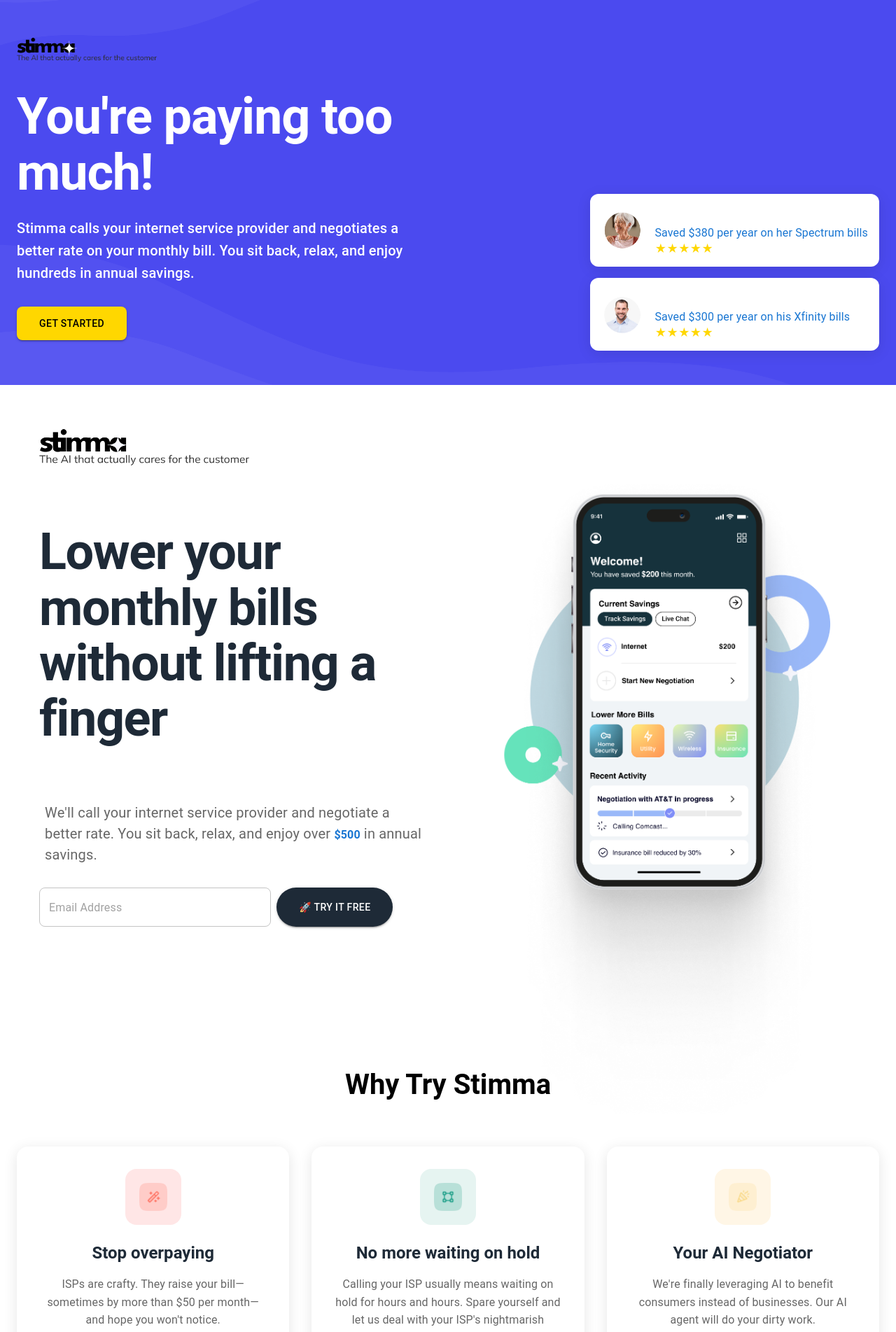
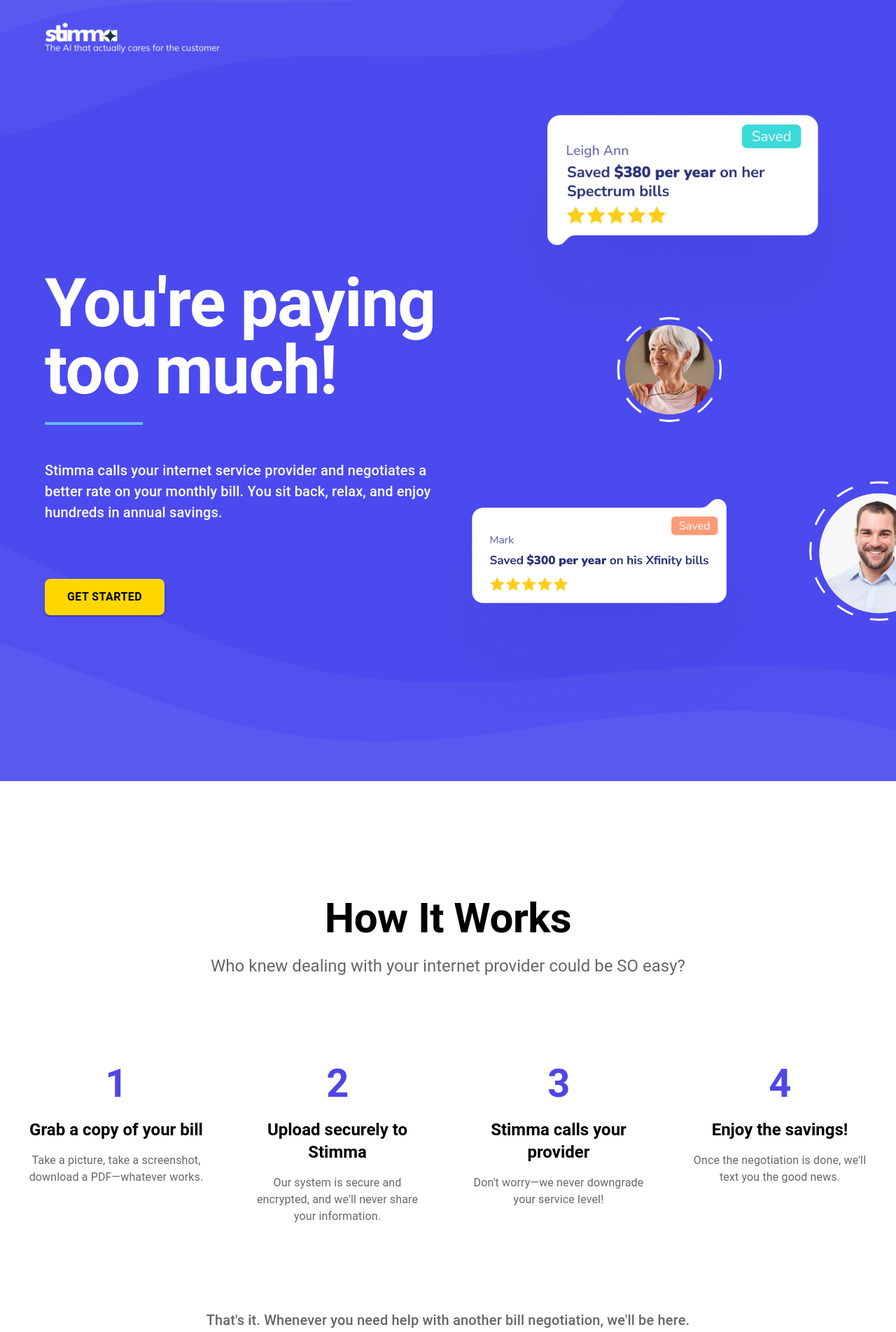
Before and after one commit to JoeS51/stimma-landing, a React (Create React App) app in the folder my-app/: page / in a window 1280 px wide. Shown: the part 20-1923 px from the top of the page at 70% size. Built offline with nearby package versions, Linux system fonts and the light colour scheme.

Commit message:
Almost done with new landing page

```diff
--- a/my-app/src/App.js
+++ b/my-app/src/App.js
@@ -21,10 +21,11 @@
 import leigh from './assets/Leigh.png';
 import bg from './assets/bg.png';
 import mark from './assets/Mark.png';
-import JaneQuote from './assets/LeighQuote.png';
+import LeighQuote from './assets/LeighQuote.png';
 import MarkQuote from './assets/MarkQuote.png';
+import phone from './assets/HalfPhone.png';
 
-import { useState } from 'react';
+import { useState, useRef } from 'react';
 
 const StyledTextField = styled(TextField)({
   '& .MuiOutlinedInput-root': {
@@ -37,6 +38,7 @@
 export default function App() {
   const [email, setEmail] = useState('');
   const [isSubmitting, setIsSubmitting] = useState(false);
+  const emailInputRef = useRef(null);
 
   const handleSubmit = async (emailValue) => {
     if (!emailValue || isSubmitting) return;
@@ -72,35 +74,56 @@
         <Box sx={{
           bgcolor: '#4F46E5',
           color: 'white',
-          py: 8,
+          py: { xs: 4, md: 8 },
           mb: 4,
           backgroundImage: `url(${bg})`,
+          width: '100%',
+          minHeight: '90vh',
+          backgroundPosition: 'center',
           backgroundSize: 'cover',
-          backgroundPosition: 'center',
+          backgroundRepeat: 'no-repeat',
+          overflow: 'hidden',
         }}>
-          <Container maxWidth="xl">
+          <Container maxWidth="xl" sx={{ px: { xs: 2, md: 3 } }}>
             {/* Navbar */}
-            <Box sx={{ mb: 4 }}>
+            <Box sx={{
+              mb: { xs: 2, md: 4 },
+              mt: { xs: 0, md: -3 },
+              ml: { xs: 0, md: 5 }
+            }}>
               <img
-                src={logo}
+                src={logo2}
                 alt="Stimma Logo"
                 style={{
-                  width: '200px',
+                  width: '250px',
                   height: 'auto',
                 }}
               />
             </Box>
 
-            {/* Rest of hero content */}
             <Grid container spacing={4} alignItems="center">
               <Grid item xs={12} md={6}>
                 <Typography
                   variant="h1"
                   fontWeight="bold"
                   sx={{
-                    fontSize: { xs: '3rem', md: '4.5rem' },
-                    lineHeight: 1.1,
-                    mb: 3
+                    fontSize: { xs: '3.5rem', md: '6rem' },
+                    lineHeight: 1,
+                    mb: { xs: 7, md: 10 },
+                    mt: { xs: 2, md: 12 },
+                    ml: { xs: 0, md: 5 },
+                    color: 'white',
+                    position: 'relative',
+                    display: 'inline-block',
+                    '&::after': {
+                      content: '""',
+                      position: 'absolute',
+                      bottom: '-30px',
+                      left: 0,
+                      width: '140px',
+                      height: '4px',
+                      backgroundColor: 'rgb(104, 185, 239)',
+                    }
                   }}
                 >
                   You're paying too much!
@@ -108,89 +131,101 @@
                 <Typography
                   variant="h6"
                   sx={{
-                    mb: 4,
-                    maxWidth: '600px'
+                    mb: { xs: 9, md: 10 },
+                    ml: { xs: 0, md: 5 },
+                    maxWidth: '600px',
+                    fontSize: { xs: '1.1rem', md: '1.25rem' },
+                    lineHeight: 1.5,
+                    color: 'white'
                   }}
                 >
                   Stimma calls your internet service provider and negotiates a better rate on your monthly bill. You sit back, relax, and enjoy hundreds in annual savings.
                 </Typography>
                 <Button
                   variant="contained"
-                  onClick={() => handleSubmit(email)}
+                  onClick={() => {
+                    emailInputRef.current?.scrollIntoView({ behavior: 'smooth', block: 'center' });
+                  }}
                   sx={{
                     bgcolor: '#FFD700',
                     color: '#000',
                     borderRadius: '8px',
                     px: 4,
+                    ml: { xs: 0, md: 5 },
                     py: 1.5,
+                    fontSize: '1rem',
+                    textTransform: 'uppercase',
+                    fontWeight: 'bold',
                     '&:hover': {
                       bgcolor: '#FFE44D'
                     }
                   }}
                 >
-                  Get Started
+                  GET STARTED
                 </Button>
               </Grid>
               <Grid item xs={12} md={6}>
-                <Box sx={{ position: 'relative' }}>
+                <Box sx={{
+                  position: 'relative',
+                  height: 'auto',
+                  mt: { xs: 2, md: 0 },
+                  px: { xs: 1, md: 0 }
+                }}>
                   <Box sx={{
-                    position: 'absolute',
-                    right: 0,
-                    top: '-30px',
-                    zIndex: 2
+                    display: 'flex',
+                    flexDirection: 'column',
+                    alignItems: 'center',
+                    gap: { xs: 0, md: 8 }
                   }}>
+                    {/* Leigh's section */}
                     <Box sx={{
-                      bgcolor: 'white',
-                      borderRadius: '12px',
-                      p: 2,
-                      mb: 2,
-                      boxShadow: '0px 4px 20px rgba(0, 0, 0, 0.1)',
                       display: 'flex',
+                      flexDirection: 'column',
                       alignItems: 'center',
-                      gap: 2
+                      width: '100%',
+                      mt: { xs: -2, md: 0 }
                     }}>
+                      <img
+                        src={LeighQuote}
+                        alt="Customer Quote"
+                        style={{
+                          width: '100%',
+                          maxWidth: '600px',
+                          height: 'auto',
+                        }}
+                      />
                       <img
                         src={leigh}
                         alt="Customer"
                         style={{
-                          width: '60px',
-                          height: '60px',
-                          borderRadius: '50%'
+                          width: '150px',
+                          height: '150px',
+                          borderRadius: '50%',
+                          marginTop: '-100px',
                         }}
                       />
-                      <Box>
-                        <Typography variant="subtitle1">Leigh Ann</Typography>
-                        <Typography variant="body1" color="primary">
-                          Saved $380 per year on her Spectrum bills
-                        </Typography>
-                        <Box sx={{ color: '#FFD700' }}>★★★★★</Box>
-                      </Box>
                     </Box>
-                    <Box sx={{
-                      bgcolor: 'white',
-                      borderRadius: '12px',
-                      p: 2,
-                      boxShadow: '0px 4px 20px rgba(0, 0, 0, 0.1)',
-                      display: 'flex',
-                      alignItems: 'center',
-                      gap: 2
-                    }}>
+
+                    {/* Mark's section - hidden on mobile */}
+                    <Box sx={{ display: { xs: 'none', md: 'flex' } }}>
+                      <img
+                        src={MarkQuote}
+                        alt="Customer Quote"
+                        style={{
+                          width: '600px',
+                          height: 'auto',
+                        }}
+                      />
                       <img
                         src={mark}
                         alt="Customer"
                         style={{
-                          width: '60px',
-                          height: '60px',
-                          borderRadius: '50%'
+                          width: '200px',
+                          height: '200px',
+                          borderRadius: '50%',
+                          marginTop: '20px'
                         }}
                       />
-                      <Box>
-                        <Typography variant="subtitle1">Mark</Typography>
-                        <Typography variant="body1" color="primary">
-                          Saved $300 per year on his Xfinity bills
-                        </Typography>
-                        <Box sx={{ color: '#FFD700' }}>★★★★★</Box>
-                      </Box>
                     </Box>
                   </Box>
                 </Box>
@@ -200,67 +235,148 @@
         </Box>
 
         {/* Main content section */}
-        <Container maxWidth="xl">
-          <Box display="flex" justifyContent="space-between" alignItems="center" py={2} px={{ xs: 0, md: 4 }}>
-            <img
-              src={logo}
-              alt="Stimma Logo"
-              style={{
-                width: '300px',
-                height: 'auto',
-                marginLeft: { xs: '0', md: 'inherit' }
-              }}
-              sx={{
-                display: { xs: 'none', sm: 'block' }
-              }}
-            />
-          </Box>
+        <Container maxWidth="xl" sx={{ mt: 20, mb: 15 }}>
+          {/* How It Works section */}
+          <Typography
+            variant="h2"
+            textAlign="center"
+            fontWeight="bold"
+            sx={{ mb: 2 }}
+          >
+            How It Works
+          </Typography>
+
+          <Typography
+            variant="h5"
+            textAlign="center"
+            sx={{
+              mb: 15,
+              color: 'text.secondary',
+              maxWidth: '800px',
+              mx: 'auto'
+            }}
+          >
+            Who knew dealing with your internet provider could be SO easy?
+          </Typography>
+
+          <Grid container spacing={4} justifyContent="center">
+            {[
+              {
+                number: '1',
+                title: 'Grab a copy of your bill',
+                description: 'Take a picture, take a screenshot, download a PDF—whatever works.'
+              },
+              {
+                number: '2',
+                title: 'Upload securely to Stimma',
+                description: 'Our system is secure and encrypted, and we\'ll never share your information.'
+              },
+              {
+                number: '3',
+                title: 'Stimma calls your provider',
+                description: 'Don\'t worry—we never downgrade your service level!'
+              },
+              {
+                number: '4',
+                title: 'Enjoy the savings!',
+                description: 'Once the negotiation is done, we\'ll text you the good news.'
+              }
+            ].map((step, index) => (
+              <Grid item xs={12} md={3} key={index}>
+                <Box
+                  sx={{
+                    textAlign: 'center',
+                    transform: 'translateY(0)',
+                    transition: 'transform 0.3s ease-in-out',
+                    '&:hover': {
+                      transform: 'translateY(-10px)'
+                    }
+                  }}
+                >
+                  <Typography
+                    variant="h1"
+                    sx={{
+                      color: '#4F46E5',
+                      fontWeight: 'bold',
+                      mb: 2,
+                      fontSize: '3.5rem'
+                    }}
+                  >
+                    {step.number}
+                  </Typography>
+                  <Typography
+                    variant="h5"
+                    sx={{
+                      fontWeight: 'bold',
+                      mb: 2
+                    }}
+                  >
+                    {step.title}
+                  </Typography>
+                  <Typography
+                    variant="body1"
+                    sx={{
+                      color: 'text.secondary',
+                      maxWidth: '250px',
+                      mx: 'auto'
+                    }}
+                  >
+                    {step.description}
+                  </Typography>
+                </Box>
+              </Grid>
+            ))}
+          </Grid>
+
+          <Typography
+            variant="h6"
+            textAlign="center"
+            sx={{
+              mt: 15,
+              color: 'text.secondary',
+              maxWidth: '800px',
+              mx: 'auto'
+            }}
+          >
+            That's it. Whenever you need help with another bill negotiation, we'll be here.
+          </Typography>
         </Container>
 
-        <Container maxWidth="xl" sx={{ mt: -2 }}>
-          {/* Hero section */}
-          <Grid container spacing={4} alignItems="flex-start">
-            <Grid item xs={12} md={6} sx={{ pl: { xs: 2, md: 4 }, pr: { xs: 2 } }}>
+        {/* Try it free section */}
+        <Container maxWidth="xl" sx={{ mt: 0, mb: 15 }}>
+          <Grid container spacing={4} alignItems="center">
+            <Grid item xs={12} md={6}>
               <Typography
                 variant="h2"
                 fontWeight="bold"
-                gutterBottom
                 sx={{
-                  fontSize: { xs: '2.5rem', md: '4.5rem' },
-                  lineHeight: 1.1,
-                  letterSpacing: '-0.02em',
-                  mt: { xs: 2, md: 8 },
-                  pl: { xs: 0, md: 4 },
-                  color: '#1E2A37'
+                  fontSize: { xs: '2.5rem', md: '4rem' },
+                  lineHeight: 1.2,
+                  mb: 3,
+                  ml: 5,
                 }}
               >
-                Lower your <br></br>monthly bills <br></br> without lifting a finger
+                Try it FREE for a limited time
               </Typography>
               <Typography
-                variant="body1"
-                color="text.secondary"
-                paragraph
+                variant="h6"
                 sx={{
-                  fontSize: '1.25rem',
-                  mt: 10,
                   mb: 4,
-                  pl: { xs: 0, md: 5 }
+                  maxWidth: '500px',
+                  color: 'text.secondary',
+                  ml: 5,
                 }}
               >
-                We'll call your internet service provider and negotiate a better rate.
-                You sit back, relax, and enjoy over <Typography component="span" color="primary" sx={{ fontWeight: 'bold' }}>$500</Typography> in annual savings.
+                We are offering our service to beta users for free! Enter your email address below to get started.
               </Typography>
 
-              <Box display="flex" gap={1} mt={4} sx={{
-                pl: { xs: 0, md: 4 },
-                flexDirection: { xs: 'column', sm: 'row' }
-              }}>
+              <Box sx={{ display: 'flex', gap: 1, maxWidth: '600px', ml: 5 }}>
                 <StyledTextField
                   placeholder="Email Address"
                   variant="outlined"
                   value={email}
                   onChange={(e) => setEmail(e.target.value)}
-                  sx={{ width: { xs: '100%', sm: '60%' } }}
+                  ref={emailInputRef}
                 />
                 <Button
                   variant="contained"
@@ -271,29 +387,31 @@
                     height: '56px',
                     whiteSpace: 'nowrap',
                     px: 4,
-                    bgcolor: '#1E2A37',
+                    bgcolor: '#CBD5E1',
+                    color: '#1E2A37',
                     '&:hover': {
-                      bgcolor: '#2c3e50'
+                      bgcolor: '#94A3B8'
                     },
-                    width: { xs: '100%', sm: 'auto' },
-                    mb: { xs: 10, sm: 0 }
+                    fontWeight: 'bold'
                   }}
                 >
-                  {isSubmitting ? 'JOINING...' : '🚀 TRY IT FREE'}
+                  🚀 TRY IT FREE
                 </Button>
               </Box>
             </Grid>
+
             <Grid item xs={12} md={6}>
-              <Box sx={{ position: 'relative', mb: -16, display: { xs: 'none', sm: 'block' } }}>
+              <Box sx={{
+                display: 'flex',
+                justifyContent: 'center',
+                alignItems: 'center'
+              }}>
                 <img
-                  src={iphone2}
-                  alt="iPhone App Demo"
+                  src={phone}
+                  alt="App Screenshot"
                   style={{
-                    width: '100%',
-                    maxWidth: '500px',
-                    height: 'auto',
-                    display: 'block',
-                    margin: '0 auto'
+                    maxWidth: '60%',
+                    height: 'auto'
                   }}
                 />
               </Box>
@@ -301,8 +419,9 @@
           </Grid>
         </Container>
 
+        {/* Features section */}
         <Container maxWidth="xl" sx={{ mt: 0, mb: 15 }}>
-          {/* Features section */}
+          {/* Why Try Stimma section content */}
           <Typography
             variant="h3"
             textAlign="center"
@@ -412,88 +531,6 @@
             ))}
           </Grid>
         </Container>
-
-        <Box sx={{
-          position: 'relative',
-          display: 'flex',
-          justifyContent: 'center',
-          alignItems: 'center',
-          mb: 15,
-          mt: 20
-        }}>
-          <img
-            src={banner2}
-            alt="Banner"
-            style={{
-              width: '100%',
-              height: 'auto',
-            }}
-          />
-          <Box sx={{
-            position: 'absolute',
-            top: '80%',
-            left: '30%',
-            transform: 'translate(-50%, -50%)',
-            width: '100%',
-            maxWidth: '800px',
-            px: 2,
-            display: { xs: 'none', sm: 'block' }
-          }}>
-            <Box display="flex" gap={1} sx={{
-              flexDirection: { xs: 'column', sm: 'row' }
-            }}>
-              <StyledTextField
-                placeholder="Email Address"
-                variant="outlined"
-                value={email}
-                onChange={(e) => setEmail(e.target.value)}
-                sx={{ flex: 1 }}
-              />
-              <Button
-                variant="contained"
-                onClick={() => handleSubmit(email)}
-                disabled={isSubmitting}
-                sx={{
-                  borderRadius: '30px',
-                  height: '56px',
-                  whiteSpace: 'nowrap',
-                  px: 4,
-                  bgcolor: '#1E2A37',
-                  '&:hover': {
-                    bgcolor: '#2c3e50'
-                  },
-                  width: { xs: '100%', sm: 'auto' }
-                }}
-              >
-                {isSubmitting ? 'JOINING...' : '🚀 TRY IT FREE'}
-              </Button>
-            </Box>
-          </Box>
-        </Box>
-
-        <Container maxWidth="xl" sx={{ mb: 15 }}>
-          {/* Testimonial section */}
-          <Box sx={{
-            display: 'flex',
-            justifyContent: 'center',
-            alignItems: 'center',
-            bgcolor: '#F8FAFC',
-            borderRadius: '12px',
-            overflow: 'hidden',
-            maxWidth: '900px',
-            mx: 'auto'
-          }}>
-            <img
-              src={testimonial}
-              alt="Customer Testimonial"
-              style={{
-                width: '100%',
-                height: 'auto',
-                display: 'block'
-              }}
-            />
-          </Box>
-        </Container>
       </Container>
 
       {/* Footer section */}
```
Also changed, not shown: my-app/src/assets/HalfPhone.png (renamed from my-app/src/assets/Frame 33.png).
